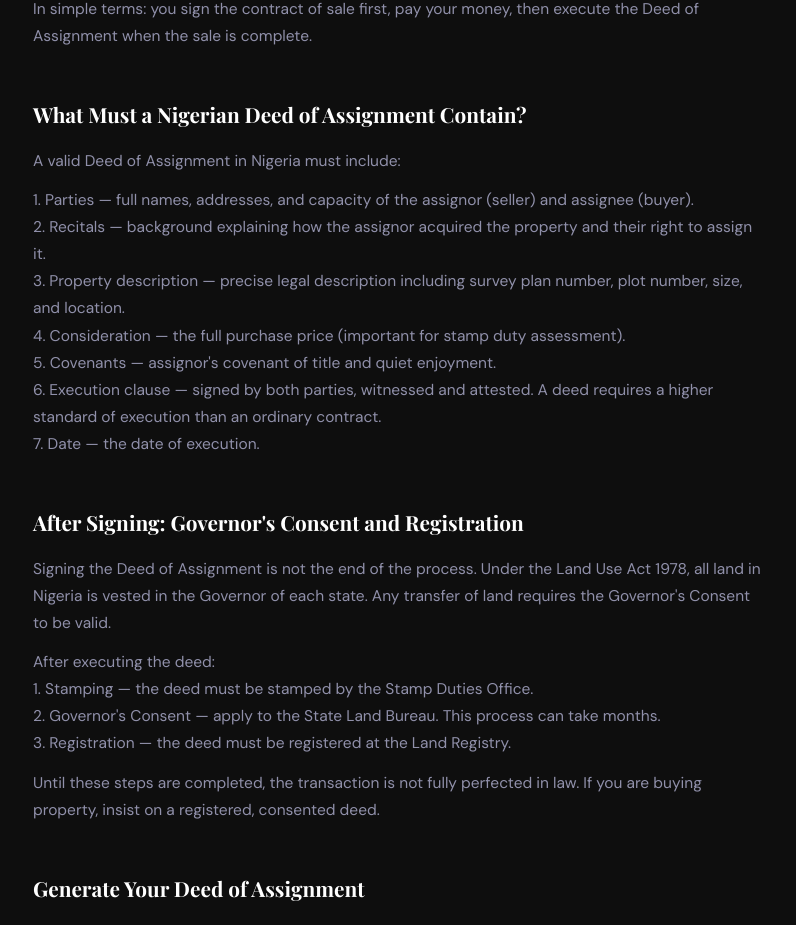
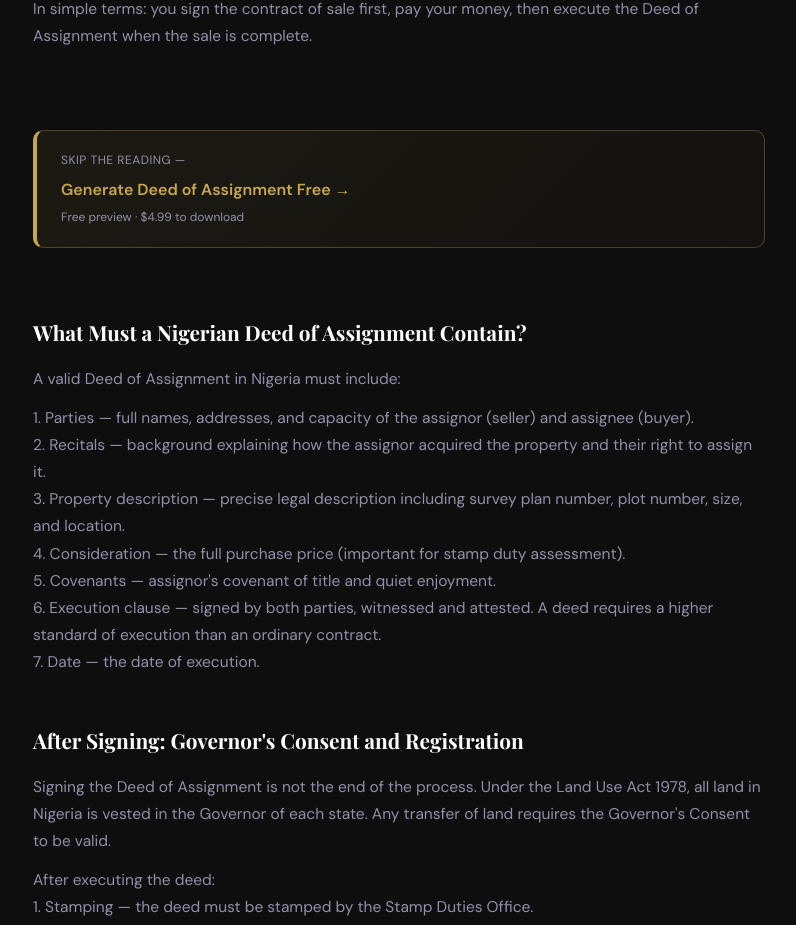
Before and after one commit to dgtalquantumleap-ai/signova, a React (Vite) app: page /blog/deed-of-assignment-nigeria in a window 1280 px wide. Shown: the part 957-1882 px from the top of the page, without its empty margins (241-1037 px from the left). Built offline with nearby package versions, Linux system fonts and the light colour scheme.

Commit message:
feat: mid-article blog CTA after section 2, contextual to each post's doc type

```diff
--- a/src/pages/blog/Blog.css
+++ b/src/pages/blog/Blog.css
@@ -167,6 +167,45 @@
   transform: translateY(-1px);
 }
 
+/* ── Mid-article inline CTA ── */
+.blog-mid-cta {
+  display: flex;
+  flex-direction: column;
+  align-items: flex-start;
+  gap: 6px;
+  margin: 32px 0;
+  padding: 20px 24px;
+  background: linear-gradient(135deg, rgba(201,168,76,0.08), rgba(201,168,76,0.03));
+  border: 1px solid rgba(201,168,76,0.3);
+  border-left: 4px solid var(--gold);
+  border-radius: 10px;
+  text-decoration: none;
+  transition: border-color 0.2s, background 0.2s;
+}
+.blog-mid-cta:hover {
+  background: rgba(201,168,76,0.12);
+  border-color: rgba(201,168,76,0.5);
+}
+.blog-mid-cta-label {
+  font-size: 12px;
+  color: var(--text-muted);
+  text-transform: uppercase;
+  letter-spacing: 0.5px;
+}
+.blog-mid-cta strong {
+  font-size: 16px;
+  color: var(--gold);
+  font-weight: 700;
+}
+.blog-mid-cta-note {
+  font-size: 12px;
+  color: var(--text-muted);
+}
+@media (max-width: 640px) {
+  .blog-mid-cta { margin: 24px 0; }
+  .blog-mid-cta strong { font-size: 15px; }
+}
+
 /* ── Article ── */
 .blog-post-nav {
   max-width: 780px;
--- a/src/pages/blog/BlogPost.jsx
+++ b/src/pages/blog/BlogPost.jsx
@@ -48,12 +48,22 @@ export default function BlogPost() {
 
           <div className="blog-article-body">
             {post.sections.map((section, i) => (
+              <>
                 <div key={i} className="blog-section">
                   <h2>{section.heading}</h2>
                   {section.body.split('\n\n').map((para, j) => (
                     <p key={j}>{para}</p>
                   ))}
                 </div>
+                {/* Mid-article CTA — fires after section 2 (index 1) */}
+                {i === 1 && (
+                  <Link key="mid-cta" to={post.cta.href} className="blog-mid-cta">
+                    <span className="blog-mid-cta-label">Skip the reading — </span>
+                    <strong>{post.cta.label}</strong>
+                    <span className="blog-mid-cta-note">Free preview · $4.99 to download</span>
+                  </Link>
+                )}
+              </>
             ))}
           </div>
 
```
Lines whose indentation alone changed are shown as unchanged.
